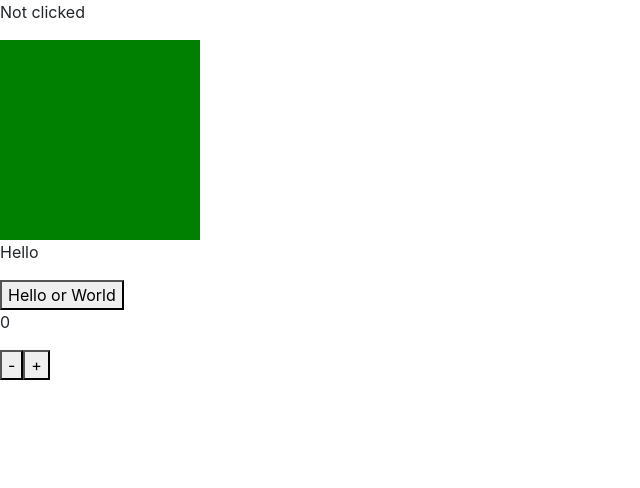
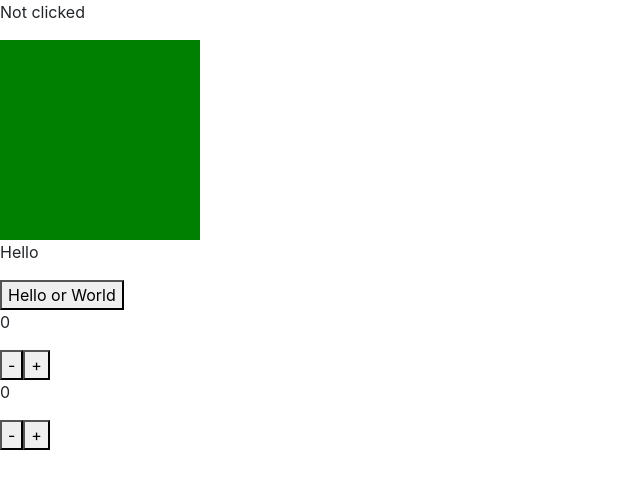
Before and after one commit to tomHall321/week-10, a React (Create React App) app: page / in a window 1280 px wide. Shown: the top 488 px of the page, without its empty margins (0-640 px from the left). Built offline with nearby package versions, Linux system fonts and the light colour scheme.

Commit message:
hooks-stepcounter

```diff
--- a/src/App.js
+++ b/src/App.js
@@ -2,6 +2,7 @@ import Clicked from "./hooks/Clicked.js";
 import Square from "./hooks/Square.js";
 import ToggleText from "./hooks/ToggleText.js";
 import Counter from "./hooks/Counter.js";
+import StepCounter from "./hooks/StepCounter.js";
 
 function App() {
   return (
@@ -10,6 +11,7 @@ function App() {
         <Square/>
         <ToggleText/>
         <Counter initial={ 50 } max={ 100 } />
+        <StepCounter max={ 100 } step={ 5 } />
     </>
   );
 }
--- /dev/null
+++ b/src/hooks/StepCounter.js
@@ -0,0 +1,30 @@
+import { useState } from "react";
+
+const StepCounter = ({ max, step }) => {
+    const [ count, setCount ] = useState(0);
+    const handleClickDecrement = () => setCount(count - (count > 0 ? step : 0));
+    const handleClickIncrement = () => setCount(count + (count < max ? step : 0));
+
+    return (
+        <>
+        <p>
+            { count }
+        </p>
+        <button
+            onClick={ handleClickDecrement }>
+            -
+        </button>
+        <button
+            onClick={ handleClickIncrement }>
+            +
+        </button>
+    </>
+    );
+};
+
+StepCounter.defaultProps = {
+    max: 100,
+    step: 5,
+};
+
+export default StepCounter;
```
